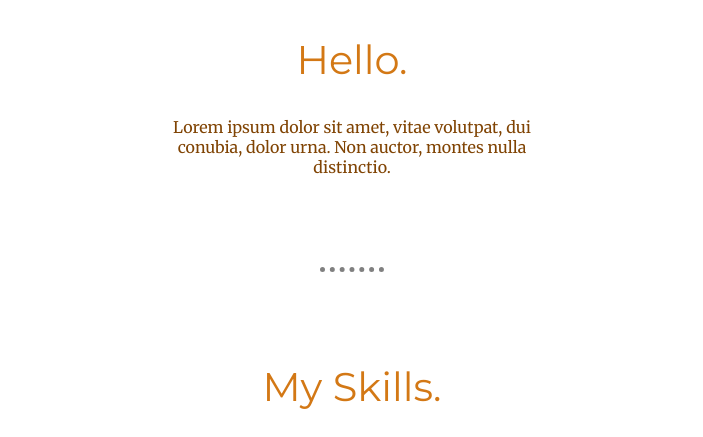
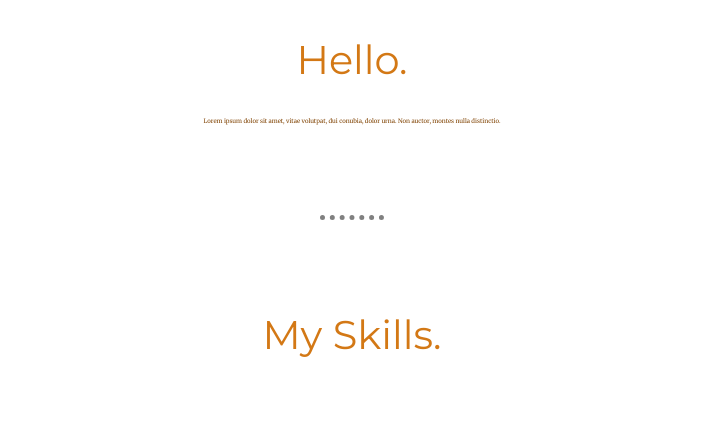
Before and after one commit to ochufy/cssdemo, a plain HTML site: page index.html in a window 1280 px wide. Shown: the part 1089-1526 px from the top of the page, without its empty margins (288-991 px from the left). Drawn offline with Linux system fonts and the light colour scheme.

Commit message:
Update styles.css

```diff
--- a/css/styles.css
+++ b/css/styles.css
@@ -38,6 +38,7 @@ hr {
 .intro {
   width: 30%;
   margin: auto;
+  font-size: 30%;
 }
 
 .top-container {
```
